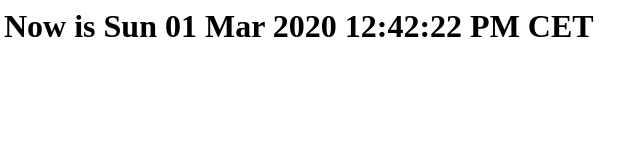
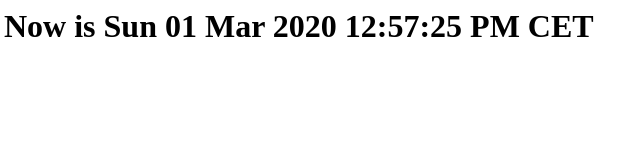
Before and after one commit to mig1984/bashible, a plain HTML site: page examples/generating_html_from_a_template/index.html in a window 1280 px wide. Shown: the full height of the page, 4-644 px from the left. Drawn offline with Linux system fonts and the light colour scheme.

Commit message:
0.3fixed

```diff
--- a/examples/generating_html_from_a_template/index.html
+++ b/examples/generating_html_from_a_template/index.html
@@ -6,6 +6,6 @@
 </script>
   </head>
   <body>
-    <h1> Now is Sun 01 Mar 2020 12:42:22 PM CET </h1>
+    <h1> Now is Sun 01 Mar 2020 12:57:25 PM CET </h1>
   </body>
 </html>
```
Also changed, not shown: 11 other files.
